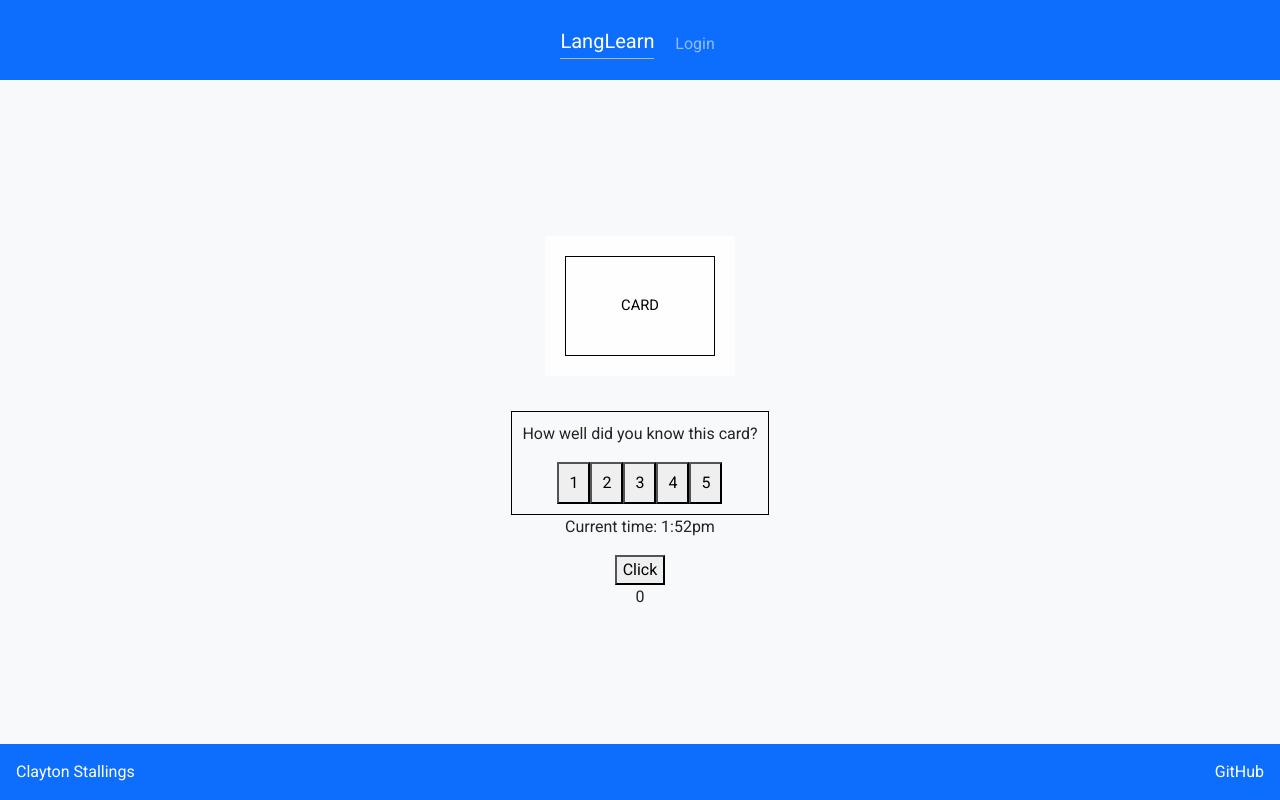
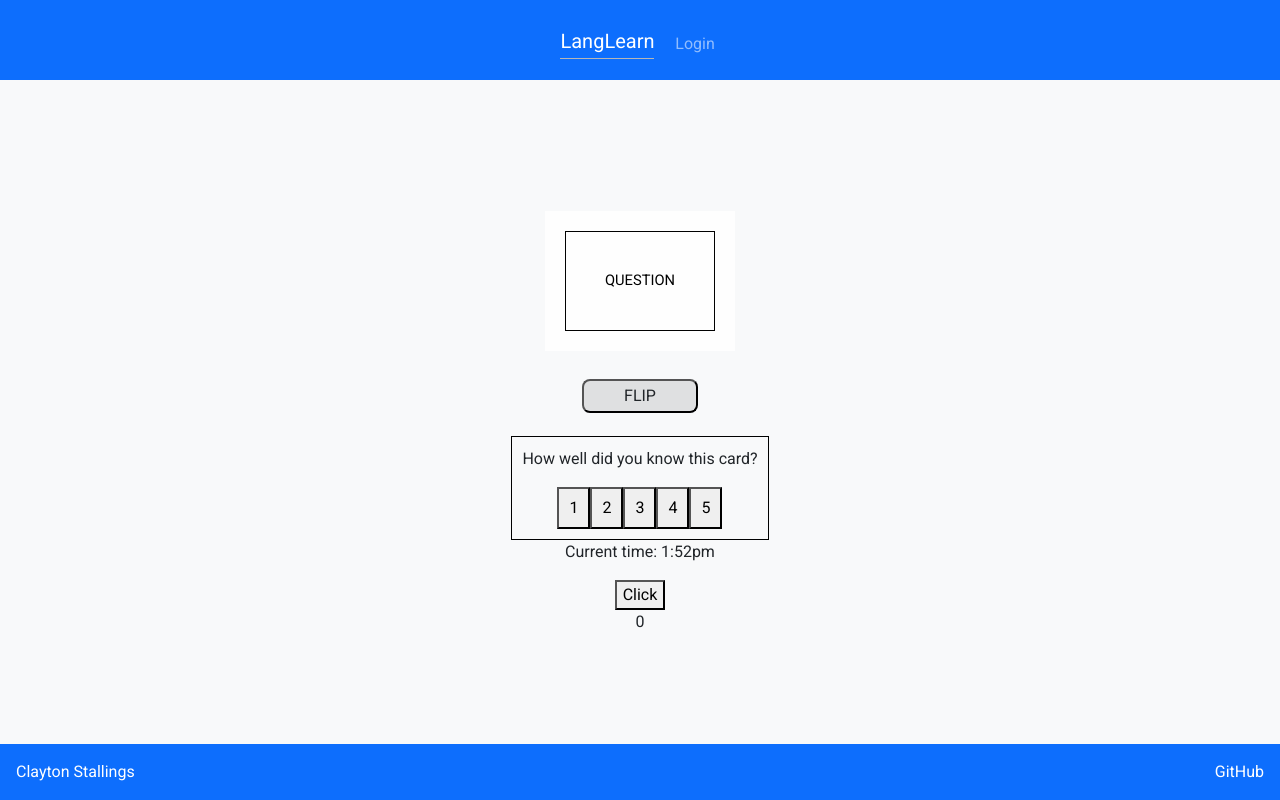
Before and after one commit to crstall4/mystartup, a React (Vite) app: page /study in a window 1280 px wide. Built offline with nearby package versions, Linux system fonts and the light colour scheme.

Commit message:
added card flipping

```diff
--- a/src/app.jsx
+++ b/src/app.jsx
@@ -30,6 +30,7 @@ export default function App() {
       <nav className="navbar fixed-top navbar-dark">
 
         <menu className="navbar-nav">
+          {username && <div className="align-self-start">Welcome: {username}</div>}
           <h1 className="navbar-brand">LangLearn</h1>
           <li className="nav-item"><NavLink className='nav-link' to=''>Login</NavLink></li>
           {username && (<li className="nav-item"><NavLink className='nav-link' to='friends'>Friends</NavLink></li>)}
--- a/src/study/study.jsx
+++ b/src/study/study.jsx
@@ -4,20 +4,27 @@ import '../app.css';
 export function Study({user, password}) {
 
   const [count, setCount] = React.useState(parseInt(localStorage.getItem('count')) || 0);
+  const [isFlipped, setIsFlipped] = React.useState(false);
 
   function countClick() {
     setCount(count+1);
     localStorage.setItem('count',count+1);
   }
 
+  function flipCard() {
+    setIsFlipped(!isFlipped);
+  }
+
   return (
     <main className="container-fluid bg-light text-center text-dark d-flex flex-column justify-content-center">
         <div className="study-card">
             <svg width="150" height="100" viewBox="0 0 300 200" style={{border: "1px solid #000"}}>
-                <text x="150" y="100" fontSize="30" textAnchor="middle" dominantBaseline="middle">CARD</text>
+                <text x="150" y="100" fontSize="30" textAnchor="middle" dominantBaseline="middle">
+                  {isFlipped ? "ANSWER" : "QUESTION"}
+                </text>
             </svg>
         </div>
-
+        <button className="deck" onClick={flipCard}>FLIP</button>
         <div
           className="study-buttons"
           style={{ border: "1px solid #000", padding: "10px", display: "inline-block" }}
```
